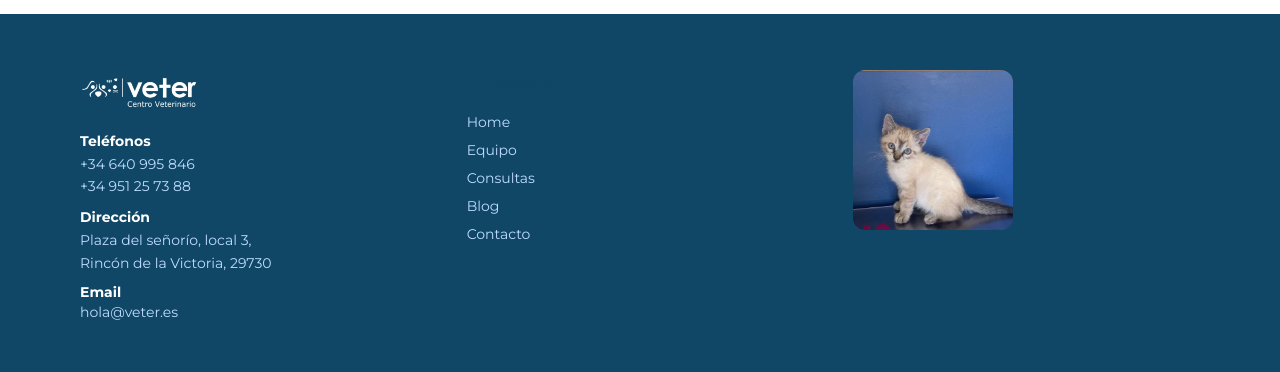
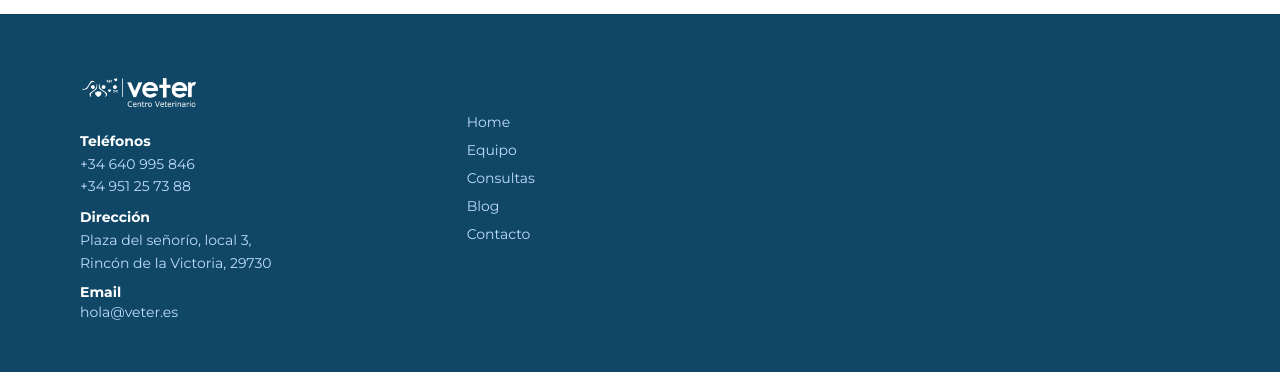
Before and after one commit to frandevp/Veter-web, a Next.js app in the folder veter-web/: page / in a window 1280 px wide. Shown: the part 3969-4341 px from the top of the page. Built offline with nearby package versions, Linux system fonts and the light colour scheme; no server answers.

Commit message:
fix: eliminar imagen footer

```diff
--- a/veter-web/app/layout.tsx
+++ b/veter-web/app/layout.tsx
@@ -89,13 +89,6 @@ hola@veter.es
 </ul>
 </div>
 
-<div className="flex items-start">
-<img
-src="/images/martin2.jpg"
-alt=""
-className="w-40 h-40 object-cover rounded-xl"
-/>
-</div>
 
 </div>
 
```
